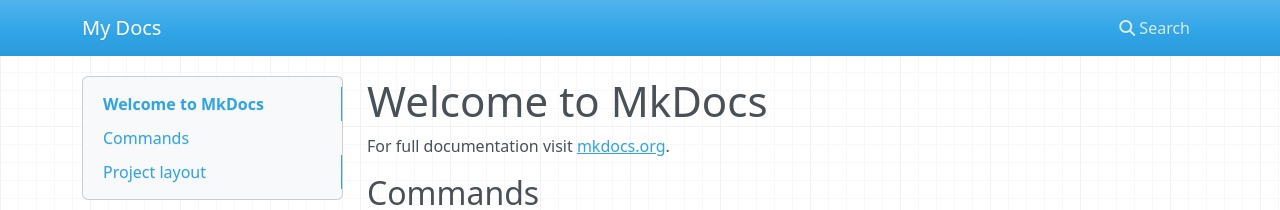
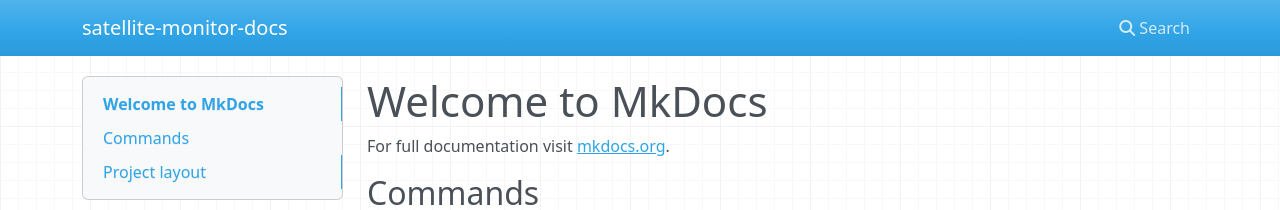
Before and after one commit to GenshinImpactMaster/satellite-monitor-docs, an MkDocs documentation site: the page built from docs/index.md, in a window 1280 px wide. Shown: the top 210 px of the page. Built offline with MkDocs 1.6.1, drawn with Linux system fonts in a browser that asks for light colours; nearby versions of some CDN libraries.

Commit message:
chore: reset title

```diff
--- a/mkdocs.yml
+++ b/mkdocs.yml
@@ -1 +1 @@
-site_name: My Docs
+site_name: satellite-monitor-docs
```
